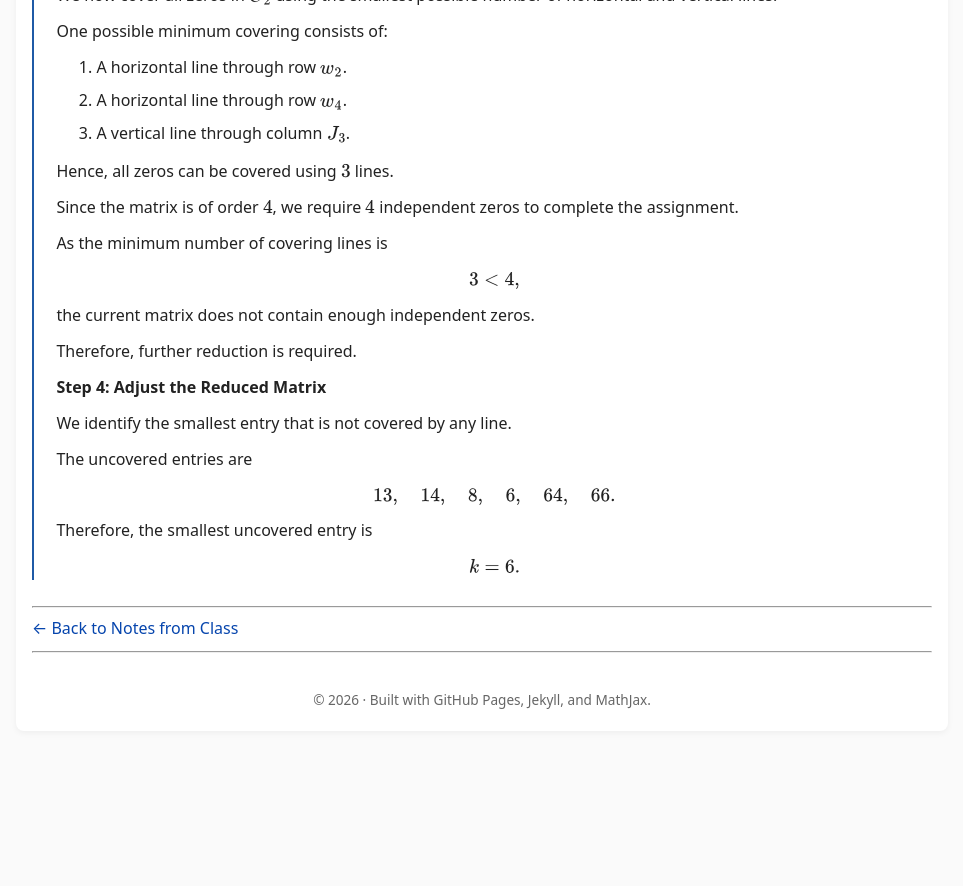
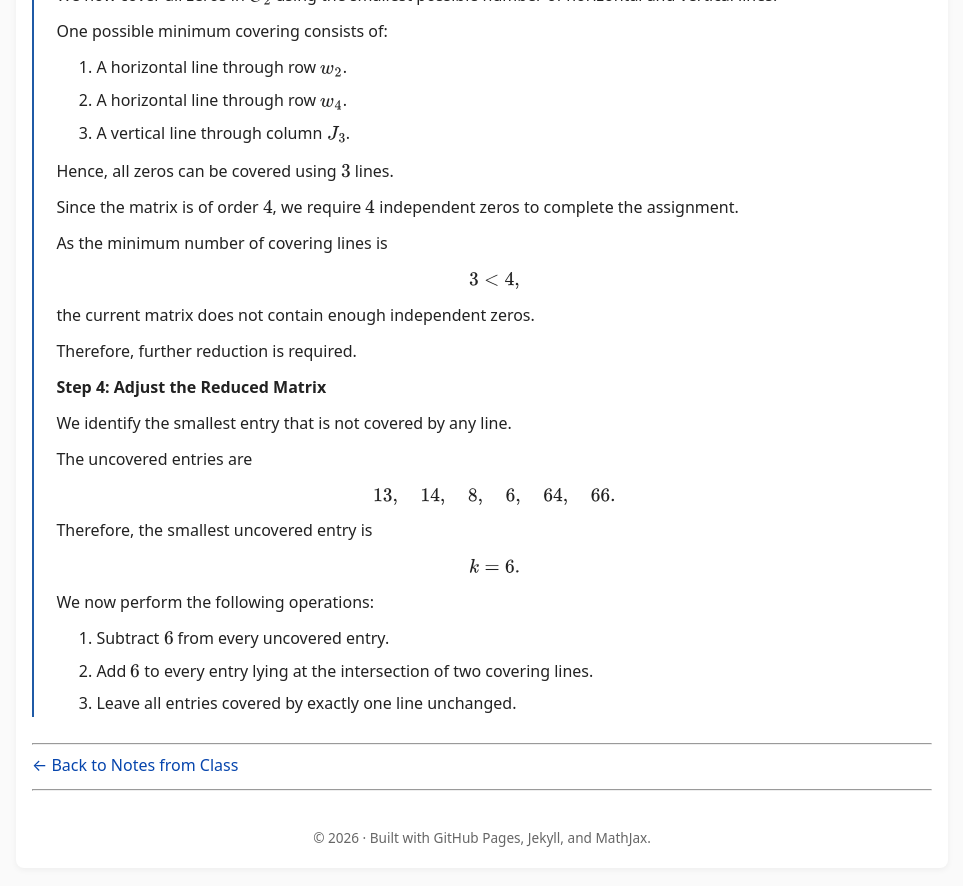
Before and after one commit to SaleemKamaludin/SaleemKamaludin.github.io, a Jekyll site: the page built from courses/math-2276/notes-from-class/supplementary-lecture-6/index.md, in a window 1280 px wide and 900 px high, scrolled down 4435 px. Shown: the top 886 px of the window, without its empty margins (158-1121 px from the left). Built offline with Jekyll 4.4.1, drawn with Linux system fonts in a browser that asks for light colours; before the commit the page ends 5198 px from its top, so only the background shows below that.

Commit message:
Add matrix adjustment operations to Step 4 of Example 1.2

```diff
--- a/courses/math-2276/notes-from-class/supplementary-lecture-6/index.md
+++ b/courses/math-2276/notes-from-class/supplementary-lecture-6/index.md
@@ -710,6 +710,30 @@ k=6.
         </div>
 
       </div>
+
+      <div id="example-hungarian-additional-adjustment-operations">
+
+        <p>
+          We now perform the following operations:
+        </p>
+
+        <ol>
+          <li>
+            Subtract \(6\) from every uncovered entry.
+          </li>
+
+          <li>
+            Add \(6\) to every entry lying at the
+            intersection of two covering lines.
+          </li>
+
+          <li>
+            Leave all entries covered by exactly
+            one line unchanged.
+          </li>
+        </ol>
+
+      </div>
 </div>
 
 </div>
```
